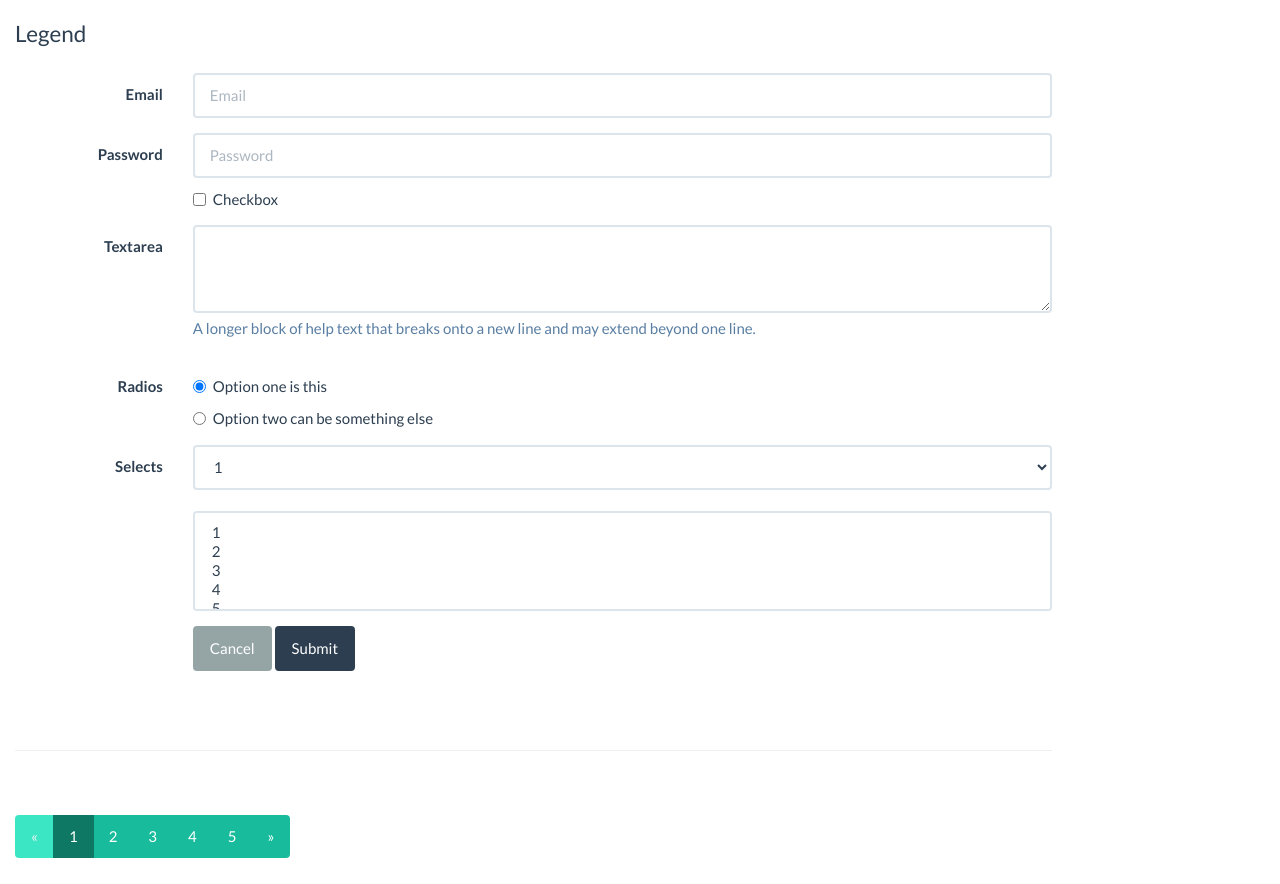
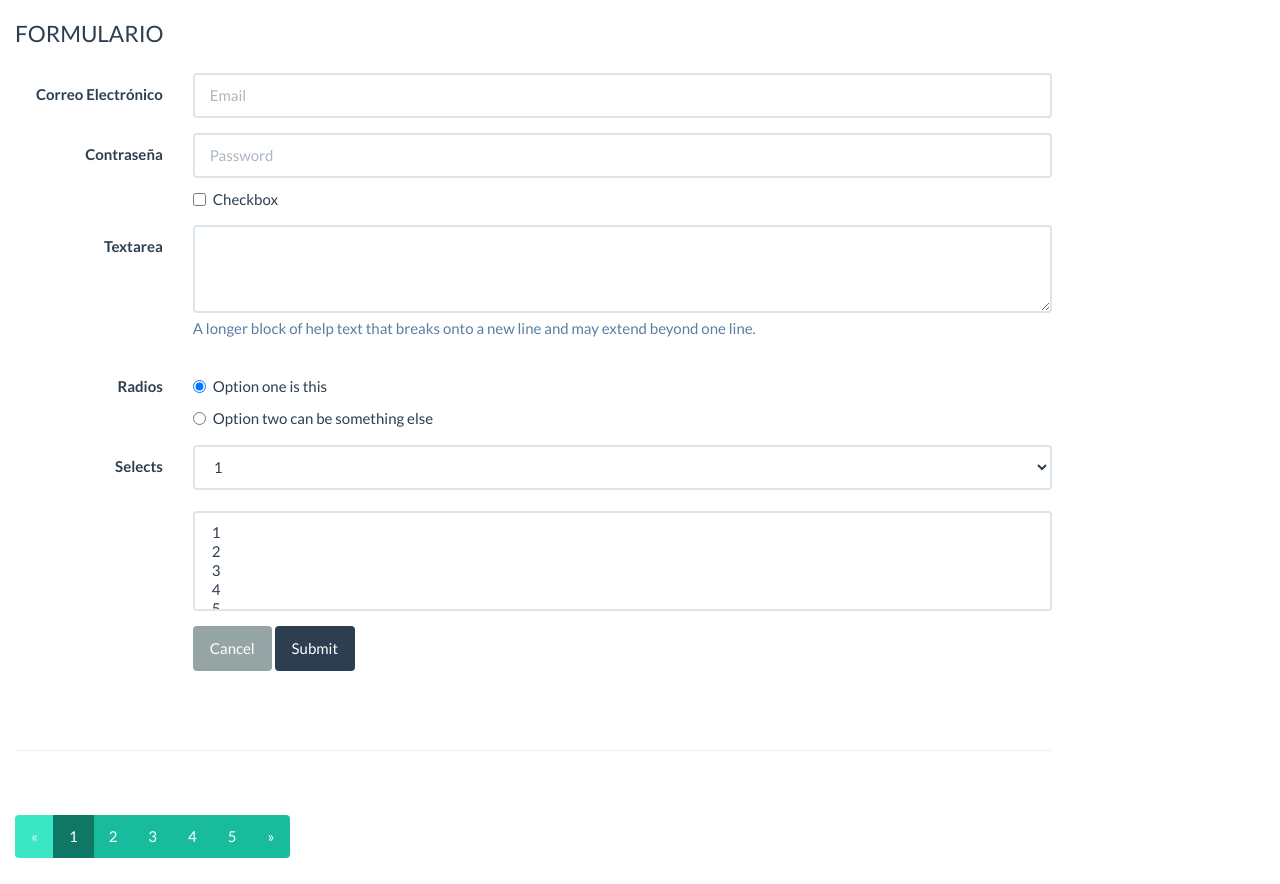
Before and after one commit to caballerodev/GitTest, a plain HTML site: page index.html in a window 1280 px wide. Shown: the part 63-947 px from the top of the page. Drawn offline with Linux system fonts and the light colour scheme.

Commit message:
Se cambiaron los primeros 3 labels de ingles a español

```diff
--- a/index.html
+++ b/index.html
@@ -53,15 +53,15 @@
 <div class="col-md-10">
 <form class="form-horizontal">
     <fieldset>
-        <legend>Legend</legend>
+        <legend>FORMULARIO</legend>
         <div class="form-group">
-            <label for="inputEmail" class="col-lg-2 control-label">Email</label>
+            <label for="inputEmail" class="col-lg-2 control-label">Correo Electrónico</label>
             <div class="col-lg-10">
                 <input type="text" class="form-control" id="inputEmail" placeholder="Email">
             </div>
         </div>
         <div class="form-group">
-            <label for="inputPassword" class="col-lg-2 control-label">Password</label>
+            <label for="inputPassword" class="col-lg-2 control-label">Contraseña</label>
             <div class="col-lg-10">
                 <input type="password" class="form-control" id="inputPassword" placeholder="Password">
                 <div class="checkbox">
```
